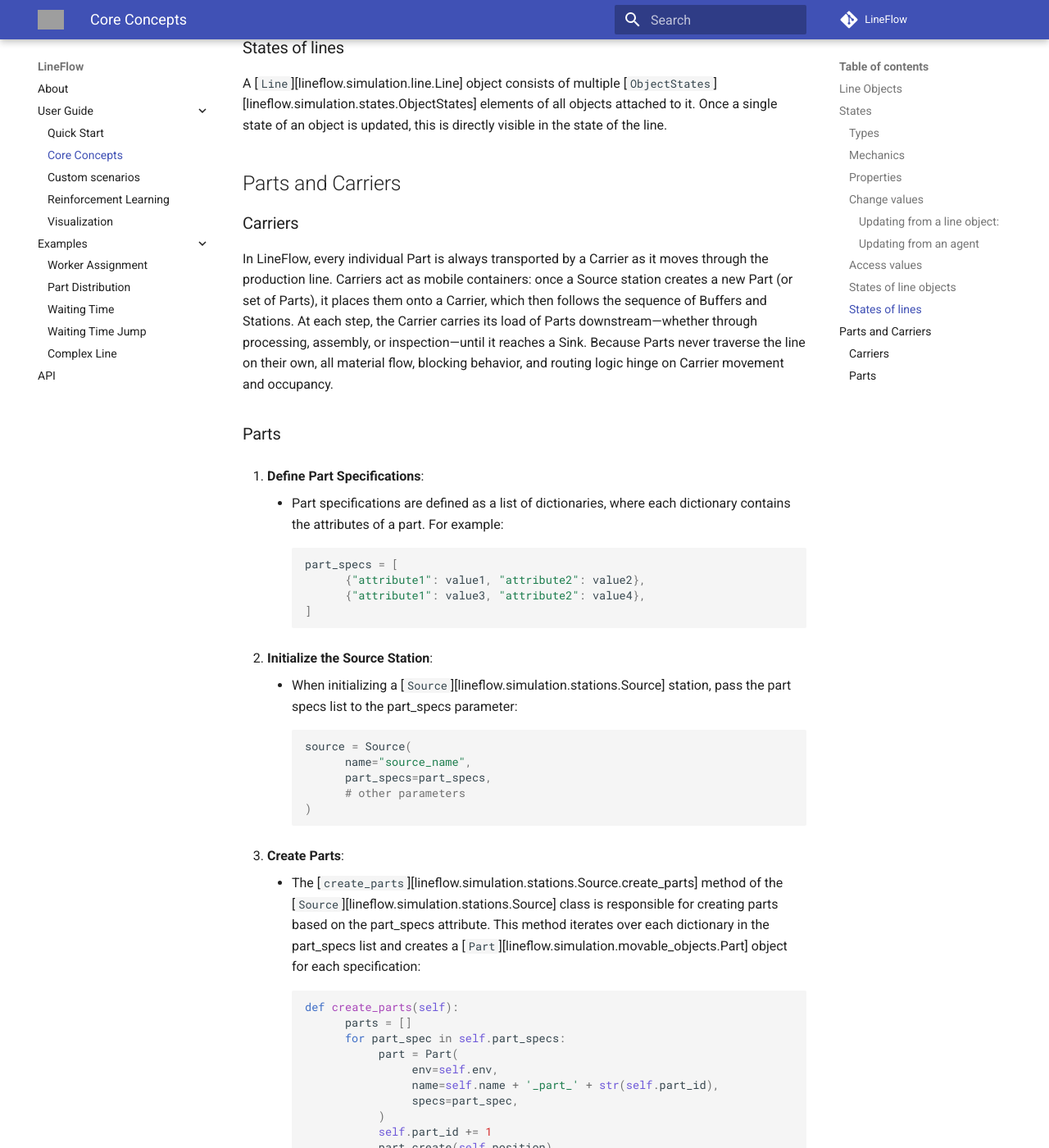
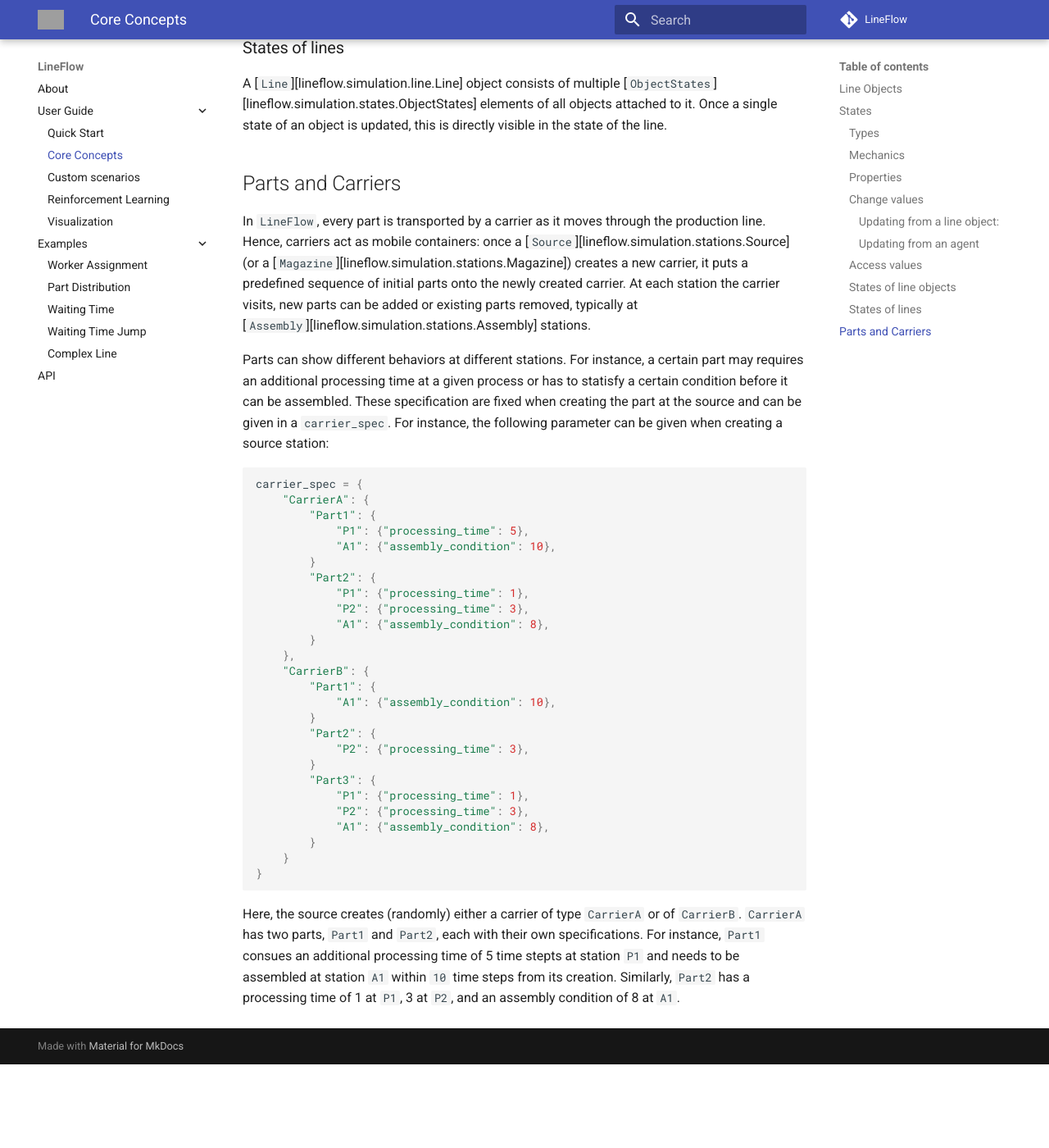
Before and after one commit to peerplexit/lineflow, an MkDocs documentation site: the page built from docs/userguide/core_concepts.md, in a window 1280 px wide and 1400 px high, scrolled down 5361 px. Shown: the whole window at 82% size. Built offline with MkDocs 1.6.1 and Material for MkDocs 9.7.7, drawn with Linux system fonts in a browser that asks for light colours; comment, search, counter and statistics services are not loaded; after the commit the page ends 6659 px from its top, so only the background shows below that; some of the changed text lies outside the part shown; grey boxes are pictures that could not be loaded.

Commit message:
add some documentation
Signed-off-by: Tobias Windisch <tobias.windisch@hs-kempten.de>

````diff
--- a/docs/userguide/core_concepts.md
+++ b/docs/userguide/core_concepts.md
@@ -205,76 +205,51 @@
 
 ## Parts and Carriers
 
+In `LineFlow`, every part is transported by a carrier as it
+moves through the production line. Hence, carriers act as mobile containers: once a
+[`Source`][lineflow.simulation.stations.Source] (or a
+[`Magazine`][lineflow.simulation.stations.Magazine]) creates a new carrier, it puts a predefined
+sequence of initial parts onto the newly created carrier.
+At each station the carrier visits, new parts can be added or existing parts removed, typically at
+[`Assembly`][lineflow.simulation.stations.Assembly] stations.
 
-### Carriers
-In LineFlow, every individual Part is always transported by a Carrier as it
-moves through the production line. Carriers act as mobile containers: once a
-Source station creates a new Part (or set of Parts), it places them onto a
-Carrier, which then follows the sequence of Buffers and Stations. At each step,
-the Carrier carries its load of Parts downstream—whether through processing,
-assembly, or inspection—until it reaches a Sink. Because Parts never traverse
-the line on their own, all material flow, blocking behavior, and routing logic
-hinge on Carrier movement and occupancy.
+Parts can show different behaviors at different stations. For instance, a certain part may requires
+an additional processing time at a given process or has to statisfy a certain condition before it
+can be assembled. These specification are fixed when creating the part at the source and can be
+given in a `carrier_spec`. For instance, the following parameter can be given when creating a source
+station:
 
-### Parts
+```python
+carrier_spec = {
+    "CarrierA": {
+        "Part1": {
+            "P1": {"processing_time": 5},
+            "A1": {"assembly_condition": 10},
+        }
+        "Part2": {
+            "P1": {"processing_time": 1},
+            "P2": {"processing_time": 3},
+            "A1": {"assembly_condition": 8},
+        }
+    },
+    "CarrierB": {
+        "Part1": {
+            "A1": {"assembly_condition": 10},
+        }
+        "Part2": {
+            "P2": {"processing_time": 3},
+        }
+        "Part3": {
+            "P1": {"processing_time": 1},
+            "P2": {"processing_time": 3},
+            "A1": {"assembly_condition": 8},
+        }
+    }
+}
+```
 
-1. **Define Part Specifications**:
-    - Part specifications are defined as a list of dictionaries, where each dictionary contains the attributes of a part. For example:
-      ```python
-      part_specs = [
-            {"attribute1": value1, "attribute2": value2},
-            {"attribute1": value3, "attribute2": value4},
-      ]
-      ```
-
-2. **Initialize the Source Station**:
-    - When initializing a [`Source`][lineflow.simulation.stations.Source]
-      station, pass the part specs list to the part_specs parameter:
-      ```python
-      source = Source(
-            name="source_name",
-            part_specs=part_specs,
-            # other parameters
-      )
-      ```
-
-3. **Create Parts**:
-    - The [`create_parts`][lineflow.simulation.stations.Source.create_parts] method of the
-      [`Source`][lineflow.simulation.stations.Source] class is responsible for
-      creating parts based on the part_specs attribute. This method iterates
-      over each dictionary in the part_specs list and creates a [`Part`][lineflow.simulation.movable_objects.Part] object
-      for each specification:
-      ```python
-      def create_parts(self):
-            parts = []
-            for part_spec in self.part_specs:
-                 part = Part(
-                      env=self.env,
-                      name=self.name + '_part_' + str(self.part_id),
-                      specs=part_spec,
-                 )
-                 self.part_id += 1
-                 part.create(self.position)
-                 parts.append(part)
-            return parts
-      ```
-
-4. **Assemble Parts on Carrier**:
-    - Once the parts are created, they can be assembled onto a carrier using the
-      [`assemble_parts_on_carrier`][lineflow.simulation.stations.Source.assemble_parts_on_carrier]
-      method:
-      ```python
-      def assemble_parts_on_carrier(self, carrier, parts):
-            for part in parts:
-                 carrier.assemble(part)
-      ```
-
-5. **Derive Actions from Part Specifications**:
-    - Actions can be derived from the new state of the parts. The [`apply`][lineflow.simulation.stations.Station] method in the [`Station`][lineflow.simulation.stations.Station] class can be used to apply these actions:
-      ```python
-      def apply(self, actions):
-            self._derive_actions_from_new_state(actions)
-            self.state.apply(actions)
-      ```
-
-By following these steps, you can create new parts with specific attributes, initialize them in a source station, and derive actions based on their specifications.
+Here, the source creates (randomly) either a carrier of type `CarrierA` or of `CarrierB`. `CarrierA`
+has two parts, `Part1` and `Part2`, each with their own specifications. For instance, `Part1`
+consues an additional processing time of 5 time stepts at station `P1` and needs to be assembled at
+station `A1` within `10` time steps from its creation. Similarly, `Part2` has a processing time of 1
+at `P1`, 3 at `P2`, and an assembly condition of 8 at `A1`.
````
